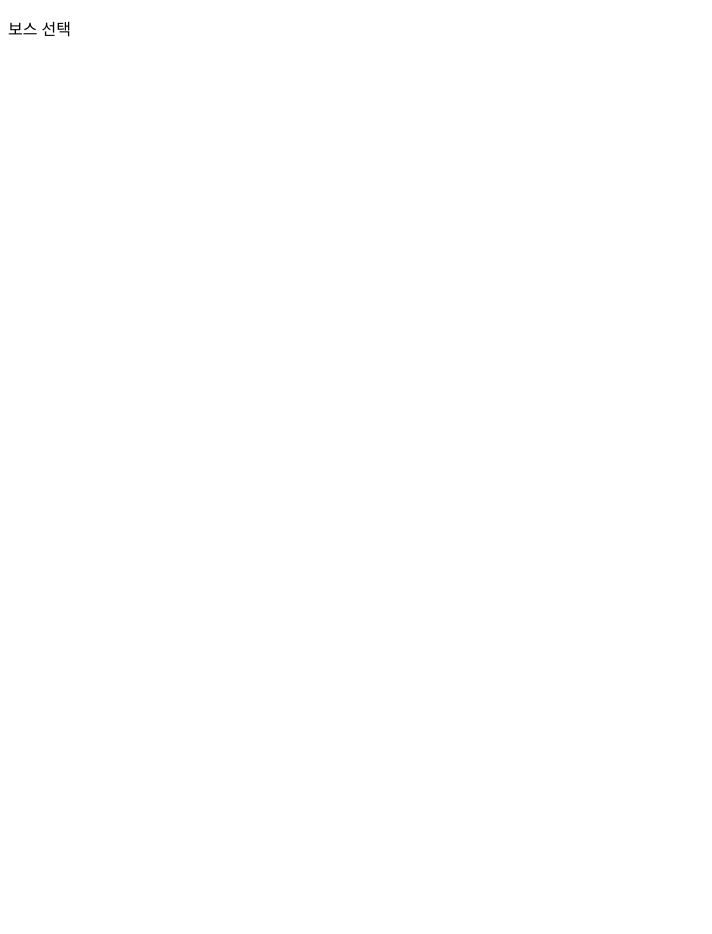
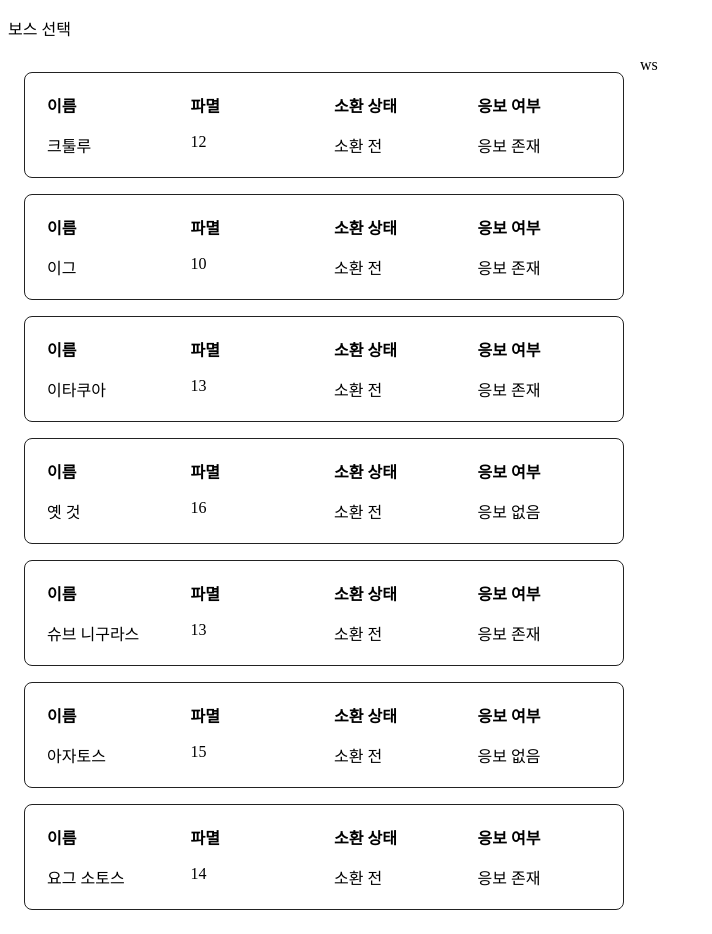
Before and after one commit to CCTTBG/elder, a Vue app: page /bossSelect in a window 1280 px wide. Shown: the whole page, without its empty margins (0-712 px from the left). Before the commit the page ends 800 px from the top, so only its background shows below. Built offline with nearby package versions, Linux system fonts and the light colour scheme.

Commit message:
보스 선택 창에 작성한 보스 카드 출력

```diff
--- a/src/component/bossSelect.vue
+++ b/src/component/bossSelect.vue
@@ -1,11 +1,18 @@
 <template>
   <div>
       <p>보스 선택</p>
+      <bossCard></bossCard>
   </div>
 </template>
 <script>
+  import bossCard from './bossCard.vue';
 export default {
+  components:{
+    bossCard
+  },
+  data(){
 
+  }
 }
 </script>
 <style>
```
Also changed, not shown: src/App.vue (+0 -7 lines).
